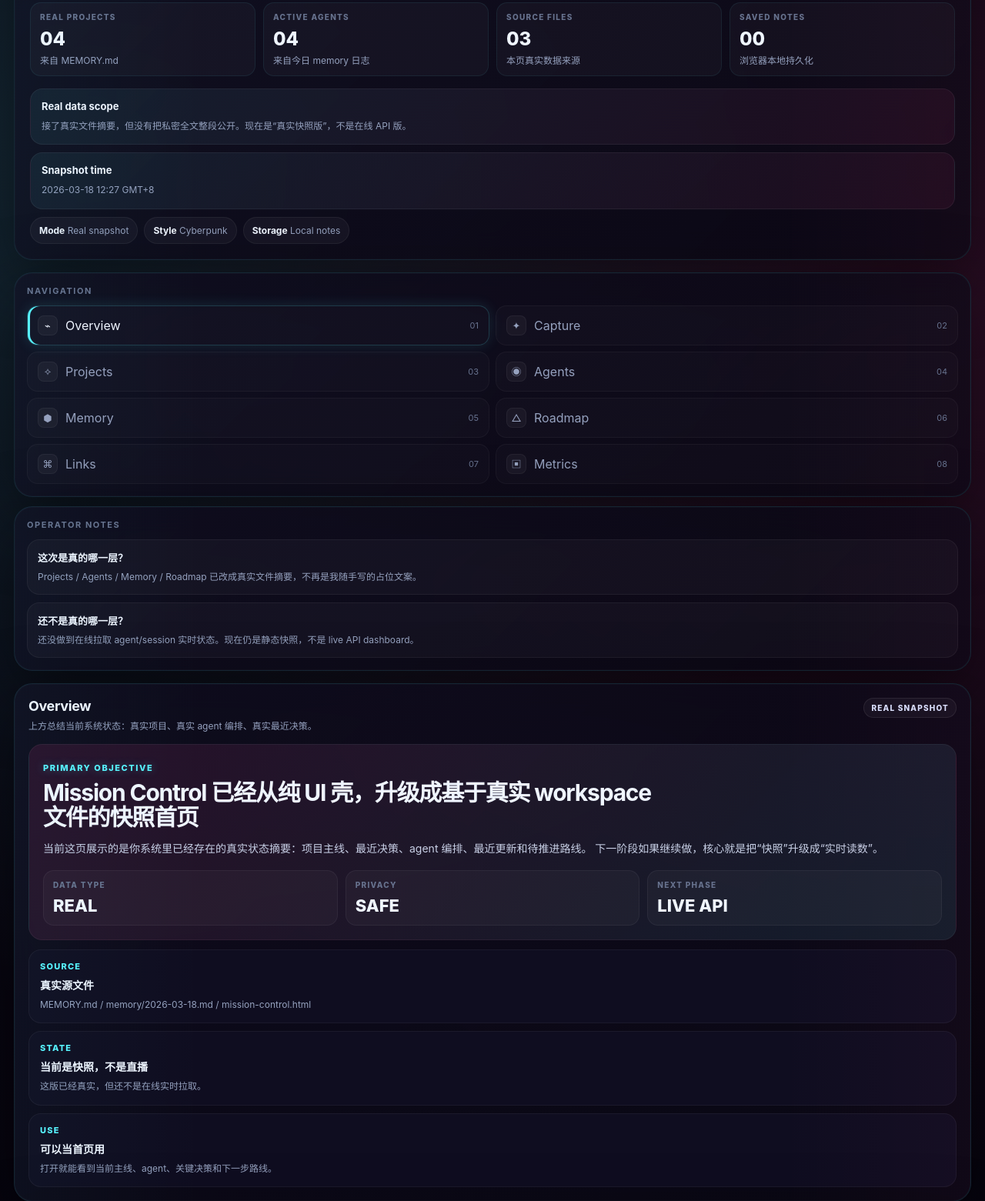
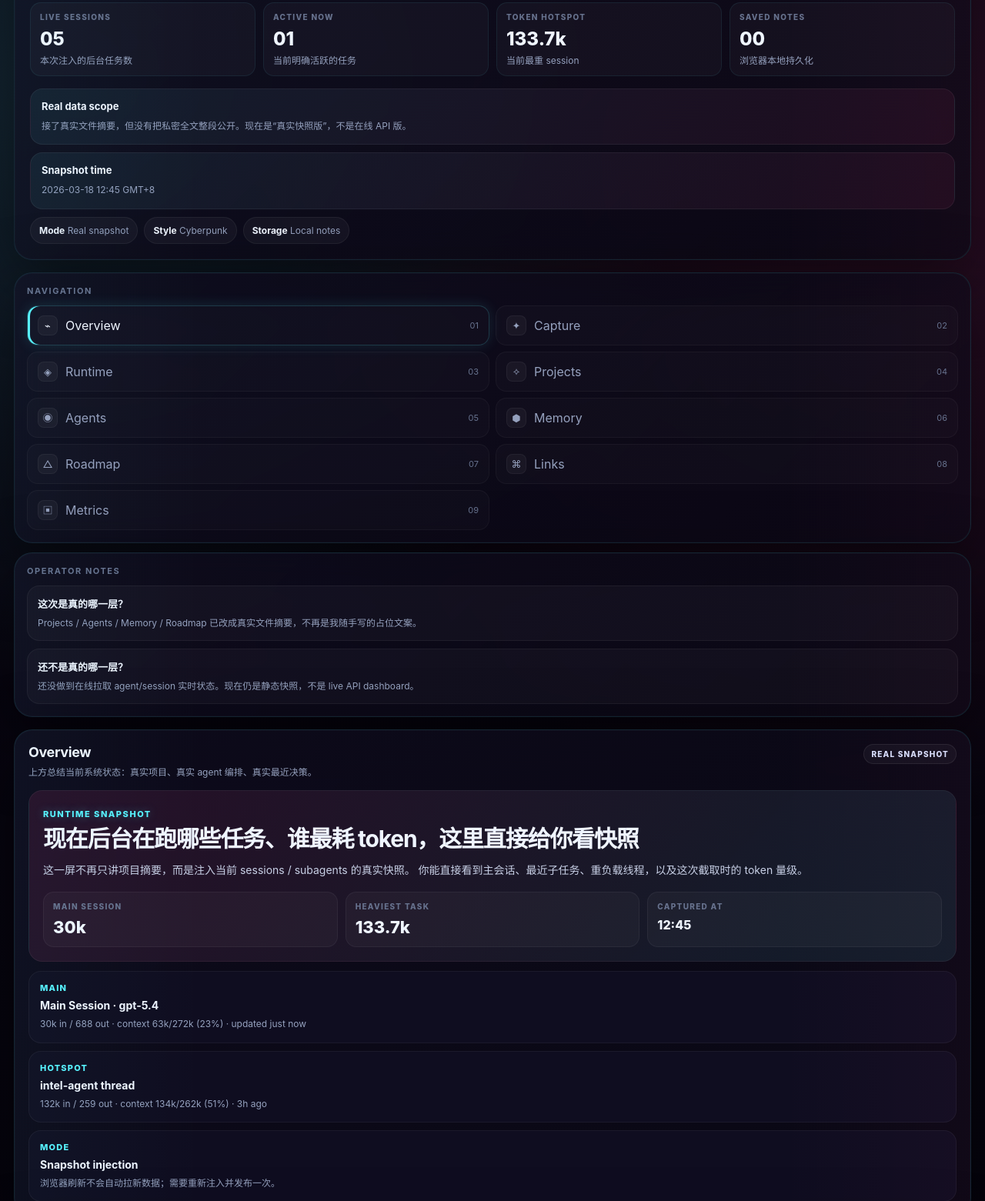
Before and after one commit to simonchen6510-blip/mission-control-dashboard, a plain HTML site: page index.html in a window 1280 px wide. Shown: the part 171-1732 px from the top of the page at 77% size. Drawn offline with Linux system fonts and the light colour scheme.

Commit message:
Update mission control dashboard

```diff
--- a/index.html
+++ b/index.html
@@ -224,11 +224,73 @@
         '实现 WAL Protocol',
         '添加智能 Cron（条件触发而不仅是定时）'
       ],
+      runtimeSnapshot: {
+        capturedAt: '2026-03-18 12:45 GMT+8',
+        mainSession: {
+          name: 'Main Session',
+          model: 'gpt-5.4',
+          updated: 'just now',
+          tokensIn: '30k',
+          tokensOut: '688',
+          context: '63k/272k (23%)',
+          status: 'running'
+        },
+        activeTasks: [
+          {
+            name: 'Main Discord Controller',
+            sessionType: 'group',
+            model: 'gpt-5.4',
+            updated: 'just now',
+            totalTokens: '46.2k',
+            context: '272k',
+            state: 'active'
+          },
+          {
+            name: 'Recent Publish Worker',
+            sessionType: 'subagent',
+            model: 'gpt-5.4',
+            updated: '7m ago',
+            totalTokens: '14.8k',
+            context: '272k',
+            state: 'idle'
+          },
+          {
+            name: 'Previous Publish Worker',
+            sessionType: 'subagent',
+            model: 'gpt-5.4',
+            updated: '25m ago',
+            totalTokens: '16.7k',
+            context: '272k',
+            state: 'idle'
+          },
+          {
+            name: 'Cyberpunk Final Publish',
+            sessionType: 'subagent',
+            model: 'gpt-5.4',
+            updated: '33m ago',
+            totalTokens: '14.2k',
+            context: '272k',
+            state: 'idle'
+          },
+          {
+            name: 'intel-agent thread',
+            sessionType: 'group/thread',
+            model: 'k2p5',
+            updated: '3h ago',
+            totalTokens: '133.7k',
+            context: '262k',
+            state: 'heavy'
+          }
+        ]
+      },
       safeMetrics: {
         realProjectCount: 4,
         agentCount: 4,
         sourceFileCount: 3,
-        decisionCount: 4
+        decisionCount: 4,
+        sessionCount: 5,
+        activeCount: 1,
+        tokenHot: '133.7k'
       }
     };
   </script>
@@ -245,19 +307,19 @@
         </p>
         <div class="top-meta">
           <div class="meta-box">
-            <div class="k">real projects</div>
-            <div class="v" id="real-project-count">04</div>
-            <div class="s">来自 MEMORY.md</div>
+            <div class="k">live sessions</div>
+            <div class="v" id="session-count">05</div>
+            <div class="s">本次注入的后台任务数</div>
           </div>
           <div class="meta-box">
-            <div class="k">active agents</div>
-            <div class="v" id="real-agent-count">04</div>
-            <div class="s">来自今日 memory 日志</div>
+            <div class="k">active now</div>
+            <div class="v" id="active-session-count">01</div>
+            <div class="s">当前明确活跃的任务</div>
           </div>
           <div class="meta-box">
-            <div class="k">source files</div>
-            <div class="v" id="source-file-count">03</div>
-            <div class="s">本页真实数据来源</div>
+            <div class="k">token hotspot</div>
+            <div class="v" id="token-hot">133.7k</div>
+            <div class="s">当前最重 session</div>
           </div>
           <div class="meta-box">
             <div class="k">saved notes</div>
@@ -291,12 +353,13 @@
           <nav class="nav-list">
             <a class="nav-link active" href="#overview" data-target="overview"><span class="nav-main"><span class="nav-icon">⌁</span><span>Overview</span></span><span class="nav-meta">01</span></a>
             <a class="nav-link" href="#capture" data-target="capture"><span class="nav-main"><span class="nav-icon">✦</span><span>Capture</span></span><span class="nav-meta">02</span></a>
-            <a class="nav-link" href="#projects" data-target="projects"><span class="nav-main"><span class="nav-icon">⟡</span><span>Projects</span></span><span class="nav-meta">03</span></a>
-            <a class="nav-link" href="#agents" data-target="agents"><span class="nav-main"><span class="nav-icon">◉</span><span>Agents</span></span><span class="nav-meta">04</span></a>
-            <a class="nav-link" href="#memory" data-target="memory"><span class="nav-main"><span class="nav-icon">⬢</span><span>Memory</span></span><span class="nav-meta">05</span></a>
-            <a class="nav-link" href="#roadmap" data-target="roadmap"><span class="nav-main"><span class="nav-icon">△</span><span>Roadmap</span></span><span class="nav-meta">06</span></a>
-            <a class="nav-link" href="#links" data-target="links"><span class="nav-main"><span class="nav-icon">⌘</span><span>Links</span></span><span class="nav-meta">07</span></a>
-            <a class="nav-link" href="#metrics" data-target="metrics"><span class="nav-main"><span class="nav-icon">▣</span><span>Metrics</span></span><span class="nav-meta">08</span></a>
+            <a class="nav-link" href="#runtime" data-target="runtime"><span class="nav-main"><span class="nav-icon">◈</span><span>Runtime</span></span><span class="nav-meta">03</span></a>
+            <a class="nav-link" href="#projects" data-target="projects"><span class="nav-main"><span class="nav-icon">⟡</span><span>Projects</span></span><span class="nav-meta">04</span></a>
+            <a class="nav-link" href="#agents" data-target="agents"><span class="nav-main"><span class="nav-icon">◉</span><span>Agents</span></span><span class="nav-meta">05</span></a>
+            <a class="nav-link" href="#memory" data-target="memory"><span class="nav-main"><span class="nav-icon">⬢</span><span>Memory</span></span><span class="nav-meta">06</span></a>
+            <a class="nav-link" href="#roadmap" data-target="roadmap"><span class="nav-main"><span class="nav-icon">△</span><span>Roadmap</span></span><span class="nav-meta">07</span></a>
+            <a class="nav-link" href="#links" data-target="links"><span class="nav-main"><span class="nav-icon">⌘</span><span>Links</span></span><span class="nav-meta">08</span></a>
+            <a class="nav-link" href="#metrics" data-target="metrics"><span class="nav-main"><span class="nav-icon">▣</span><span>Metrics</span></span><span class="nav-meta">09</span></a>
           </nav>
         </div>
 
@@ -327,43 +390,43 @@
 
           <div class="focus-grid">
             <div class="focus-main">
-              <div class="eyebrow">Primary objective</div>
-              <h2>Mission Control 已经从纯 UI 壳，升级成基于真实 workspace 文件的快照首页</h2>
+              <div class="eyebrow">Runtime snapshot</div>
+              <h2>现在后台在跑哪些任务、谁最耗 token，这里直接给你看快照</h2>
               <p>
-                当前这页展示的是你系统里已经存在的真实状态摘要：项目主线、最近决策、agent 编排、最近更新和待推进路线。
-                下一阶段如果继续做，核心就是把“快照”升级成“实时读数”。
+                这一屏不再只讲项目摘要，而是注入当前 sessions / subagents 的真实快照。
+                你能直接看到主会话、最近子任务、重负载线程，以及这次截取时的 token 量级。
               </p>
               <div class="mini-grid">
                 <div class="mini-box">
-                  <div class="tiny-label">data type</div>
-                  <div class="v">REAL</div>
+                  <div class="tiny-label">main session</div>
+                  <div class="v" id="main-session-tokens">30k</div>
                 </div>
                 <div class="mini-box">
-                  <div class="tiny-label">privacy</div>
-                  <div class="v">SAFE</div>
+                  <div class="tiny-label">heaviest task</div>
+                  <div class="v">133.7k</div>
                 </div>
                 <div class="mini-box">
-                  <div class="tiny-label">next phase</div>
-                  <div class="v">LIVE API</div>
+                  <div class="tiny-label">captured at</div>
+                  <div class="v" style="font-size:16px;">12:45</div>
                 </div>
               </div>
             </div>
 
             <div class="stack">
               <div class="card">
-                <div class="time">Source</div>
-                <h3>真实源文件</h3>
-                <p id="source-files">MEMORY.md / memory/2026-03-18.md / mission-control.html</p>
+                <div class="time">Main</div>
+                <h3 id="main-session-title">Main Session · gpt-5.4</h3>
+                <p id="main-session-summary">30k in / 688 out · context 63k/272k (23%) · updated just now</p>
               </div>
               <div class="card">
-                <div class="time">State</div>
-                <h3>当前是快照，不是直播</h3>
-                <p>这版已经真实，但还不是在线实时拉取。</p>
+                <div class="time">Hotspot</div>
+                <h3>intel-agent thread</h3>
+                <p>132k in / 259 out · context 134k/262k (51%) · 3h ago</p>
               </div>
               <div class="card">
-                <div class="time">Use</div>
-                <h3>可以当首页用</h3>
-                <p>打开就能看到当前主线、agent、关键决策和下一步路线。</p>
+                <div class="time">Mode</div>
+                <h3>Snapshot injection</h3>
+                <p>浏览器刷新不会自动拉新数据；需要重新注入并发布一次。</p>
               </div>
             </div>
           </div>
@@ -394,6 +457,17 @@
               <div class="notes-feed" id="notes-feed"></div>
             </div>
           </div>
+        </section>
+
+        <section class="hud section" id="runtime">
+          <div class="section-head">
+            <div>
+              <div class="section-title">Runtime Tasks</div>
+              <div class="section-subtitle">当前后台 session / subagent 快照。你要看的“现在在跑哪些任务、消耗怎样”就在这里。</div>
+            </div>
+            <div class="badge">Injected runtime snapshot</div>
+          </div>
+          <div class="stack" id="runtime-tasks-list"></div>
         </section>
 
         <section class="hud section" id="projects">
@@ -479,25 +553,25 @@
           <div class="section-head">
             <div>
               <div class="section-title">Metrics</div>
-              <div class="section-subtitle">这里的数值也改成真实快照计数。</div>
+              <div class="section-subtitle">这里混合展示 runtime 消耗和安全摘要指标。</div>
             </div>
-            <div class="badge">Safe metrics</div>
+            <div class="badge">Runtime + safe metrics</div>
           </div>
           <div class="metrics-grid">
             <div class="item metric-panel">
-              <div class="time">real projects</div>
-              <div class="number" id="metric-projects">4</div>
-              <p>来自 MEMORY.md 当前项目列表。</p>
+              <div class="time">main session tokens</div>
+              <div class="number" id="metric-main-tokens">30k</div>
+              <p>当前主会话输入 token 快照。</p>
             </div>
             <div class="item metric-panel">
-              <div class="time">tracked agents</div>
-              <div class="number" id="metric-agents">4</div>
-              <p>来自今日 memory 日志当前状态。</p>
+              <div class="time">active sessions</div>
+              <div class="number" id="metric-active-sessions">1</div>
+              <p>当前注入快照里明确活跃的任务数。</p>
             </div>
             <div class="item metric-panel">
-              <div class="time">key decisions</div>
-              <div class="number" id="metric-decisions">4</div>
-              <p>来自长期记忆里的最近关键决策。</p>
+              <div class="time">heaviest task</div>
+              <div class="number" id="metric-heavy-task">133.7k</div>
+              <p>当前最重后台线程 token 体量。</p>
             </div>
           </div>
         </section>
@@ -517,14 +591,30 @@
       year: 'numeric', month: '2-digit', day: '2-digit', hour: '2-digit', minute: '2-digit'
     }).format(new Date());
 
-    document.getElementById('snapshot-time').textContent = REAL_DATA.snapshotAt;
+    document.getElementById('snapshot-time').textContent = REAL_DATA.runtimeSnapshot.capturedAt;
     document.getElementById('source-files').textContent = REAL_DATA.sourceFiles.join(' / ');
-    document.getElementById('real-project-count').textContent = String(REAL_DATA.safeMetrics.realProjectCount).padStart(2, '0');
-    document.getElementById('real-agent-count').textContent = String(REAL_DATA.safeMetrics.agentCount).padStart(2, '0');
-    document.getElementById('source-file-count').textContent = String(REAL_DATA.safeMetrics.sourceFileCount).padStart(2, '0');
-    document.getElementById('metric-projects').textContent = REAL_DATA.safeMetrics.realProjectCount;
-    document.getElementById('metric-agents').textContent = REAL_DATA.safeMetrics.agentCount;
-    document.getElementById('metric-decisions').textContent = REAL_DATA.safeMetrics.decisionCount;
+    document.getElementById('session-count').textContent = String(REAL_DATA.safeMetrics.sessionCount).padStart(2, '0');
+    document.getElementById('active-session-count').textContent = String(REAL_DATA.safeMetrics.activeCount).padStart(2, '0');
+    document.getElementById('token-hot').textContent = REAL_DATA.safeMetrics.tokenHot;
+    document.getElementById('main-session-tokens').textContent = REAL_DATA.runtimeSnapshot.mainSession.tokensIn;
+    document.getElementById('main-session-title').textContent = `${REAL_DATA.runtimeSnapshot.mainSession.name} · ${REAL_DATA.runtimeSnapshot.mainSession.model}`;
+    document.getElementById('main-session-summary').textContent = `${REAL_DATA.runtimeSnapshot.mainSession.tokensIn} in / ${REAL_DATA.runtimeSnapshot.mainSession.tokensOut} out · context ${REAL_DATA.runtimeSnapshot.mainSession.context} · updated ${REAL_DATA.runtimeSnapshot.mainSession.updated}`;
+    document.getElementById('metric-main-tokens').textContent = REAL_DATA.runtimeSnapshot.mainSession.tokensIn;
+    document.getElementById('metric-active-sessions').textContent = REAL_DATA.safeMetrics.activeCount;
+    document.getElementById('metric-heavy-task').textContent = REAL_DATA.safeMetrics.tokenHot;
+
+    const runtimeTasksList = document.getElementById('runtime-tasks-list');
+    runtimeTasksList.innerHTML = REAL_DATA.runtimeSnapshot.activeTasks.map((task, i) => `
+      <div class="item">
+        <div class="time">${escapeHtml(task.sessionType)} · ${escapeHtml(task.updated)}</div>
+        <h4>${escapeHtml(task.name)}</h4>
+        <p>model ${escapeHtml(task.model)} · total ${escapeHtml(task.totalTokens)} · context ${escapeHtml(task.context)}</p>
+        <div class="tags">
+          <span class="tag ${task.state === 'active' ? 'green' : task.state === 'heavy' ? 'pink' : 'cyan'}">${escapeHtml(task.state)}</span>
+          <span class="tag ${['cyan','yellow','purple','orange','pink'][i % 5]}">snapshot</span>
+        </div>
+      </div>
+    `).join('');
 
     const projectsGrid = document.getElementById('projects-grid');
     const projectWidths = [84, 77, 68, 59];
```
